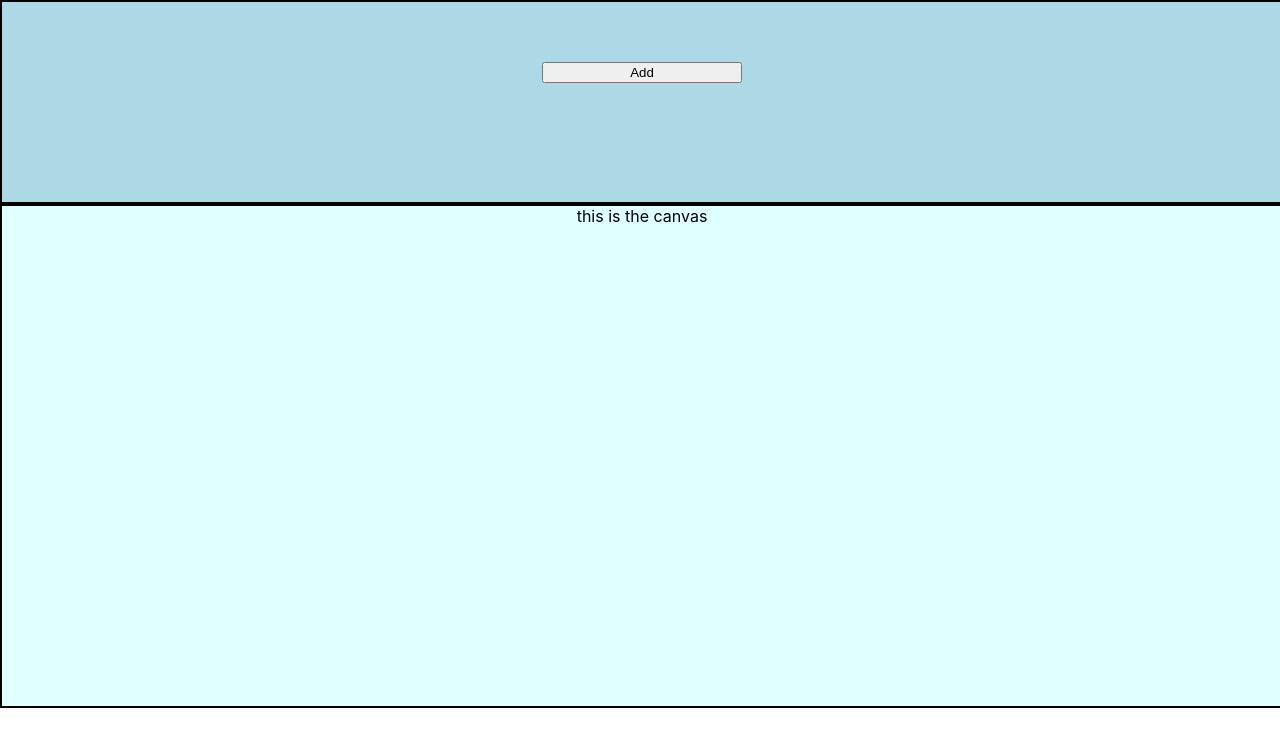
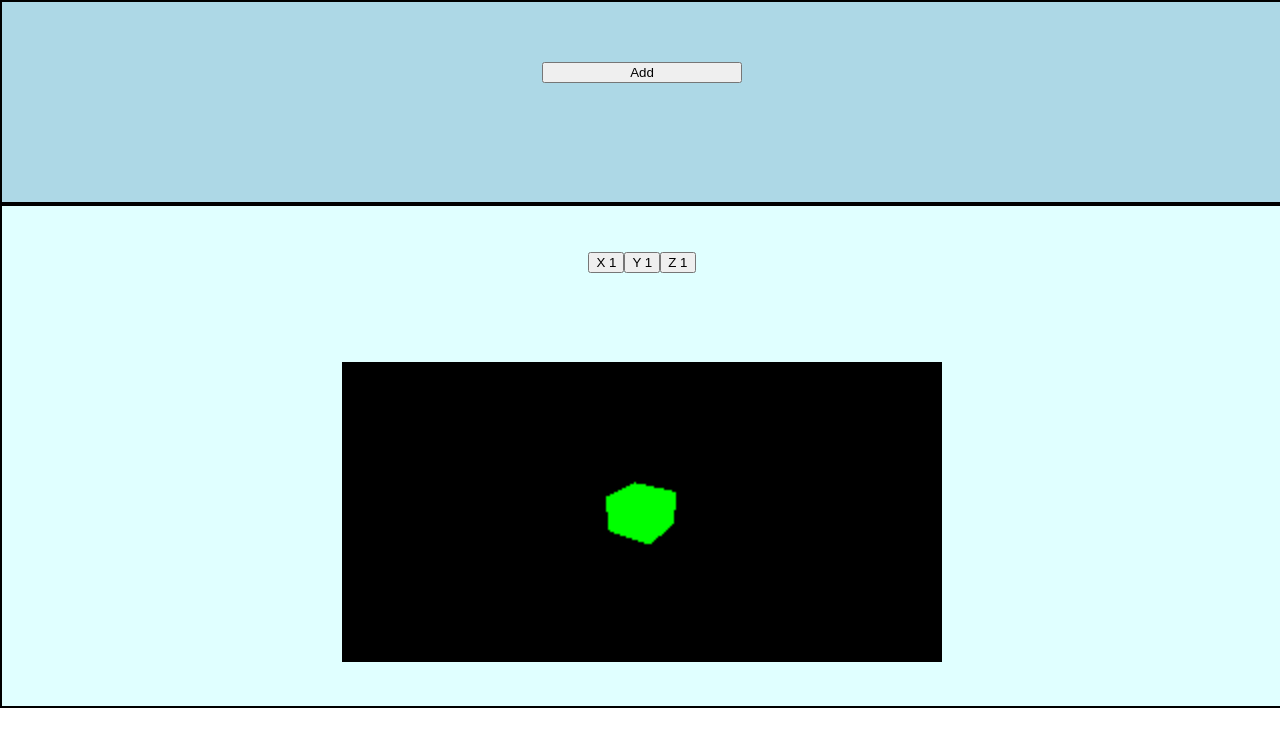
Before and after one commit to iumehara/interactive-cube, a React (Create React App) app in the folder interactive-cube/: page / in a window 1280 px wide. Shown: the top 746 px of the page. Built offline with nearby package versions, Linux system fonts and the light colour scheme.

Commit message:
Add dynamically updating 3d cube

```diff
--- a/interactive-cube/package.json
+++ b/interactive-cube/package.json
@@ -9,6 +9,7 @@
     "react": "^18.2.0",
     "react-dom": "^18.2.0",
     "react-scripts": "5.0.1",
+    "three": "^0.157.0",
     "web-vitals": "^2.1.4"
   },
   "scripts": {
--- a/interactive-cube/src/playground/Canvas.js
+++ b/interactive-cube/src/playground/Canvas.js
@@ -1,9 +1,34 @@
+import { useEffect, useRef, useState } from 'react'
 import './canvas.scss'
+import AnimatedCube from '../three/animatedCube';
 
 const Canvas = () => {
+    const [xValue, setXValue] = useState(1)
+    const [yValue, setYValue] = useState(1)
+    const [zValue, setZValue] = useState(1)
+
+    const cube = useRef()
+
+    useEffect(() => {
+        if (!cube.current) {
+            cube.current = new AnimatedCube('3dcanvas')
+        }
+
+        cube.current.rotate()
+    }, [])
+
+    useEffect(() => cube.current.redraw({x: xValue}), [xValue])
+    useEffect(() => cube.current.redraw({y: yValue}), [yValue])
+    useEffect(() => cube.current.redraw({z: zValue}), [zValue])
+
     return (
         <div className='Canvas'>
-            this is the canvas
+            <div>
+                <button onClick={() => setXValue(xValue + 1)}>X {xValue}</button>
+                <button onClick={() => setYValue(yValue + 1)}>Y {yValue}</button>
+                <button onClick={() => setZValue(zValue + 1)}>Z {zValue}</button>
+            </div>
+            <div id='3dcanvas'></div>
         </div>
     )
 }
--- a/interactive-cube/src/playground/canvas.scss
+++ b/interactive-cube/src/playground/canvas.scss
@@ -3,4 +3,11 @@
     width: 100%;
     border: 2px solid black;
     background-color: lightcyan;
+    display: flex;
+    flex-direction: column;
+    align-items: center;
+    justify-content: space-around;
+    canvas {
+        height: 300px;
+    }
 }
--- /dev/null
+++ b/interactive-cube/src/three/animatedCube.js
@@ -0,0 +1,35 @@
+import * as THREE from 'three';
+
+
+export default class AnimatedCube {
+    constructor(id) {
+        this.scene = new THREE.Scene();
+        this.camera = new THREE.PerspectiveCamera( 75, window.innerWidth / window.innerHeight, 0.1, 1000 );
+
+        this.renderer = new THREE.WebGLRenderer();
+        document.getElementById(id).appendChild( this.renderer.domElement );
+
+        const geometry = new THREE.BoxGeometry( 1, 1, 1 );
+        const material = new THREE.MeshBasicMaterial( { color: 0x00ff00 } );
+        this.cube = new THREE.Mesh( geometry, material );
+        this.scene.add( this.cube );
+
+        this.camera.position.z = 5;
+    }
+
+    rotate() {
+        this.cube.rotation.x += 5;
+        this.cube.rotation.y += 5;
+        this.renderer.render( this.scene, this.camera );
+    }
+
+    redraw({x, y, z}) {
+        const {width, height, depth} = this.cube.geometry.parameters
+        const newX = x ? x : width
+        const newY = y ? y : height
+        const newZ = z ? z : depth
+        this.cube.geometry = new THREE.BoxGeometry( newX, newY, newZ );
+        this.scene.add( this.cube );
+        this.renderer.render( this.scene, this.camera );
+    }
+}
```
Also changed, not shown: 1 other file (tests, documents, lock files or other folders).
